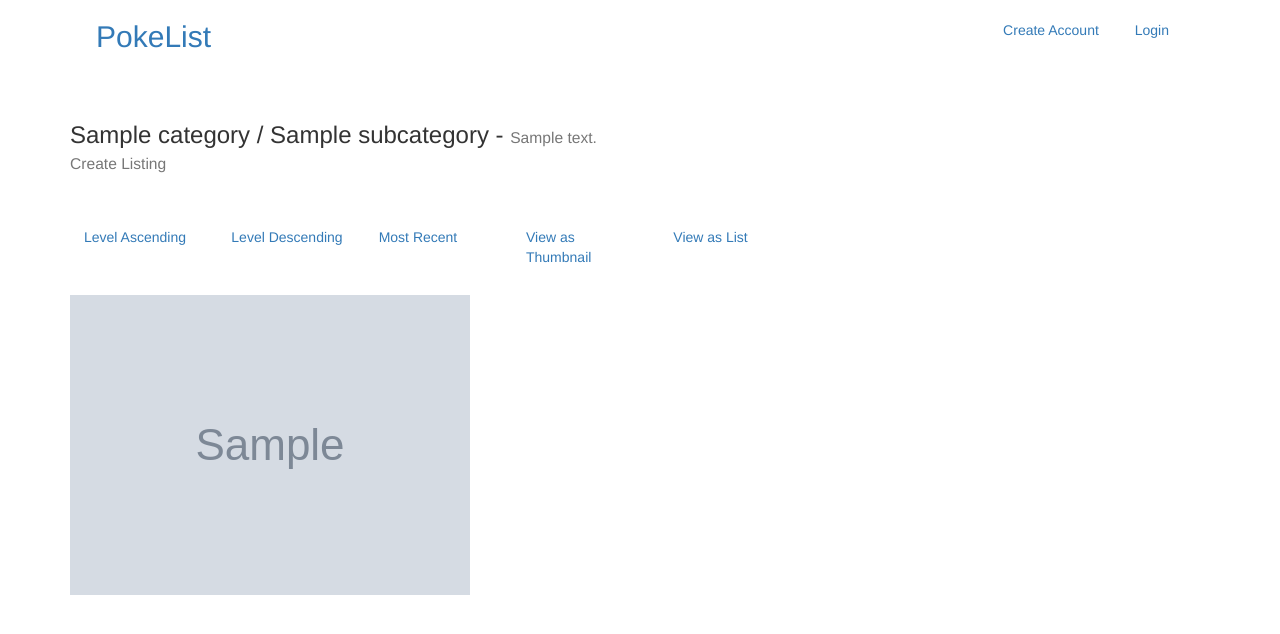
After one commit to Cuddlemuffin007/craigs_list_clone, a Django app: page /subcategory/1/gallery/ in a window 1280 px wide. The commit adds this page. Shown: the top 634 px of the page. Run offline with Django 3.2, Linux system fonts and the light colour scheme; tables that the repository leaves empty hold one stand-in row (values such as "Sample post"); grey boxes marked "Sample" are stand-in pictures; some libraries are stand-ins or nearby versions.

Commit message:
added gallery view and changed default subcat list url to thumbnail view

```diff
--- a/craigs_list_pkmn/urls.py
+++ b/craigs_list_pkmn/urls.py
@@ -20,7 +20,7 @@ from django.contrib.auth import views as auth_views
 from django.contrib.auth.decorators import login_required
 
 from pkmn_app.views import Home, SignUpView, AccountProfileView, UpdateAccountProfileView, \
-    SubCategoryDetailView, ListingCreateView, CategoryDetailView, PokemonDetailView
+    SubCategoryDetailView, ListingCreateView, CategoryDetailView, PokemonDetailView, SubCategoryGalleryView
 
 urlpatterns = [
     url(r'^admin/', admin.site.urls),
@@ -32,9 +32,11 @@ urlpatterns = [
         login_required(AccountProfileView.as_view()), name='account_detail_view'),
     url(r'^update_account_profile/(?P<pk>\d+)',
         login_required(UpdateAccountProfileView.as_view()), name='update_preferences_view'),
-    url(r'^subcategory/(?P<pk>\d+)/listings/$', SubCategoryDetailView.as_view(), name='subcat_list_view'),
-    url(r'^(?P<subcat_id>\d+)/create/listing/$', ListingCreateView.as_view(), name='listing_create_view'),
+    url(r'^subcategory/(?P<pk>\d+)/listings/$', SubCategoryDetailView.as_view(), name='subcat_thumb_view'),
+    url(r'^(?P<subcat_id>\d+)/create/listing/$',
+        login_required(ListingCreateView.as_view()), name='listing_create_view'),
     url(r'^category/(?P<pk>\d+)/listings/$', CategoryDetailView.as_view(), name='listing_by_cat_view'),
     url(r'^media/(?P<path>.*)', "django.views.static.serve", {"document_root": settings.MEDIA_ROOT}),
-    url(r'^pokemon/(?P<pk>\d+)/detail/$', PokemonDetailView.as_view(), name='pokemon_detail_view')
+    url(r'^pokemon/(?P<pk>\d+)/detail/$', PokemonDetailView.as_view(), name='pokemon_detail_view'),
+    url(r'^subcategory/(?P<pk>\d+)/gallery/$', SubCategoryGalleryView.as_view(), name='subcat_gallery_view')
 ]
--- a/pkmn_app/static/main.css
+++ b/pkmn_app/static/main.css
@@ -62,3 +62,15 @@ label {
     text-align: center;
     color: gray;
 }
+
+.pokemon-details {
+    font-size: large;
+    font-family: sans-serif;
+    font-weight: 700;
+}
+
+.pokemon-description {
+    font-family: sans-serif;
+    font-size: medium;
+    font-weight: 300;
+}
--- a/pkmn_app/templates/home.html
+++ b/pkmn_app/templates/home.html
@@ -16,7 +16,7 @@
         </div>
         <div class="panel-body">
             {% for subcat in category.subcategory_set.all %}
-                <p><a href="{% url 'subcat_list_view' subcat.pk %}">{{ subcat }}</a></p>
+                <p><a href="{% url 'subcat_thumb_view' subcat.pk %}">{{ subcat }}</a></p>
             {% endfor %}
         </div>
     </div>
--- a/pkmn_app/templates/pkmn_app/pokemon_detail.html
+++ b/pkmn_app/templates/pkmn_app/pokemon_detail.html
@@ -5,6 +5,6 @@
         {% if pokemon.image %}
             <img src="{{ MEDIA_URL }}{{ pokemon.image.url }}" alt="{{ pokemon.name }}"></div>
         {% endif %}
-    <div><span>Lvl {{ pokemon.level }}</span> {{ pokemon.name }}</div>
-    <div>{{ pokemon.description }}</div>
+    <div class="pokemon-details"><span>Lvl {{ pokemon.level }}</span> {{ pokemon.name }}</div>
+    <div class="pokemon-description">{{ pokemon.description }}</div>
 {% endblock %}
--- /dev/null
+++ b/pkmn_app/templates/pkmn_app/subcategory_gallery.html
@@ -0,0 +1,31 @@
+{% extends 'base.html' %}
+
+{% block content %}
+    <h3 class="breadcrumbs">{{ object.category }} / {{ object }} -
+        <small>{{ object.description }}</small>
+        <div>
+            <a href="{% url 'listing_create_view' object.pk %}"><small>Create Listing</small></a>
+        </div>
+    </h3>
+
+    <div class="row sorting">
+        <div class="col-md-2"><a href="{% url 'subcat_gallery_view' object.pk %}?order=level">Level Ascending</a></div>
+        <div class="col-md-2"><a href="{% url 'subcat_gallery_view' object.pk %}?order=-level">Level Descending</a></div>
+        <div class="col-md-2"><a href="{% url 'subcat_gallery_view' object.pk %}?order=-posted">Most Recent</a></div>
+        <div class="col-md-2"><a href="{% url 'subcat_thumb_view' object.pk %}">View as Thumbnail</a></div>
+        <div class="col-md-2"><a href="#">View as List</a></div>
+    </div>
+
+    <div class="row pokemon-listing">
+        {% for pokemon in pokemon_list %}
+            <a href="{% url 'pokemon_detail_view' pokemon.pk %}">
+                {% if pokemon.image %}
+                    <div class="col-md-2"><img class="gallery" src="{{ MEDIA_URL }}{{ pokemon.image.url }}"></div>
+                {% else %}
+                    <div class="col-md-2"><p>No Image</p><p>{{ pokemon.name }}</p></div>
+                {% endif %}
+            </a>
+        {% endfor %}
+    </div>
+
+{% endblock %}
--- a/pkmn_app/views.py
+++ b/pkmn_app/views.py
@@ -67,7 +67,7 @@ class ListingCreateView(CreateView):
         return super().form_valid(form)
 
     def get_success_url(self):
-        return reverse('subcat_list_view', args=(self.kwargs.get('subcat_id'),))
+        return reverse('subcat_thumb_view', args=(self.kwargs.get('subcat_id'),))
 
 
 class CategoryDetailView(DetailView):
@@ -84,3 +84,7 @@ class CategoryDetailView(DetailView):
 class PokemonDetailView(DetailView):
     model = Pokemon
     template_name = 'pkmn_app/pokemon_detail.html'
+
+
+class SubCategoryGalleryView(SubCategoryDetailView):
+    template_name = 'pkmn_app/subcategory_gallery.html'
```
Also changed, not shown: pkmn_app/templates/pkmn_app/subcategory_detail.html (+5 -3 lines).
